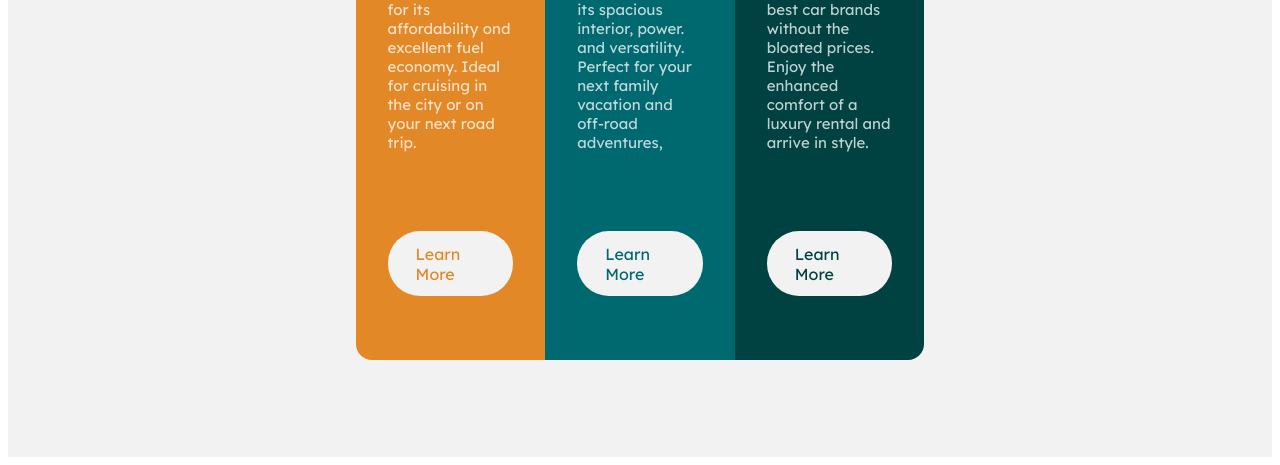
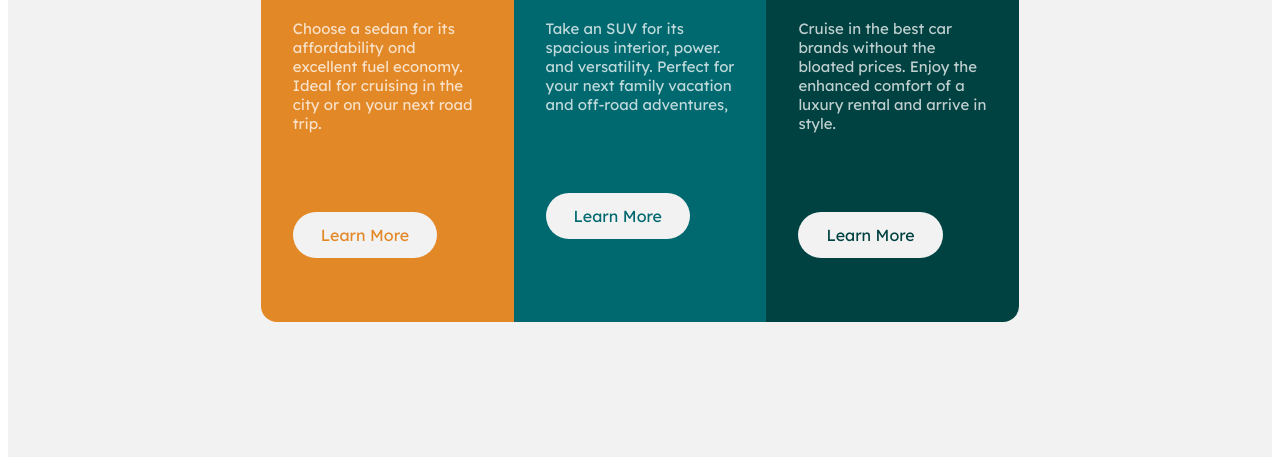
Before and after one commit to asnshif/3cardpreview, a plain HTML site: page index.html in a window 1280 px wide. Shown: the part 351-816 px from the top of the page. Drawn offline with Linux system fonts and the light colour scheme.

Commit message:
Update styles.css

```diff
--- a/styles.css
+++ b/styles.css
@@ -17,8 +17,7 @@
     padding: 0;
     display:flex;
     flex-direction: row;
-    max-width: 45%;
-    min-width: 40%;
+    max-width: 60%;
 
 }
 
```
